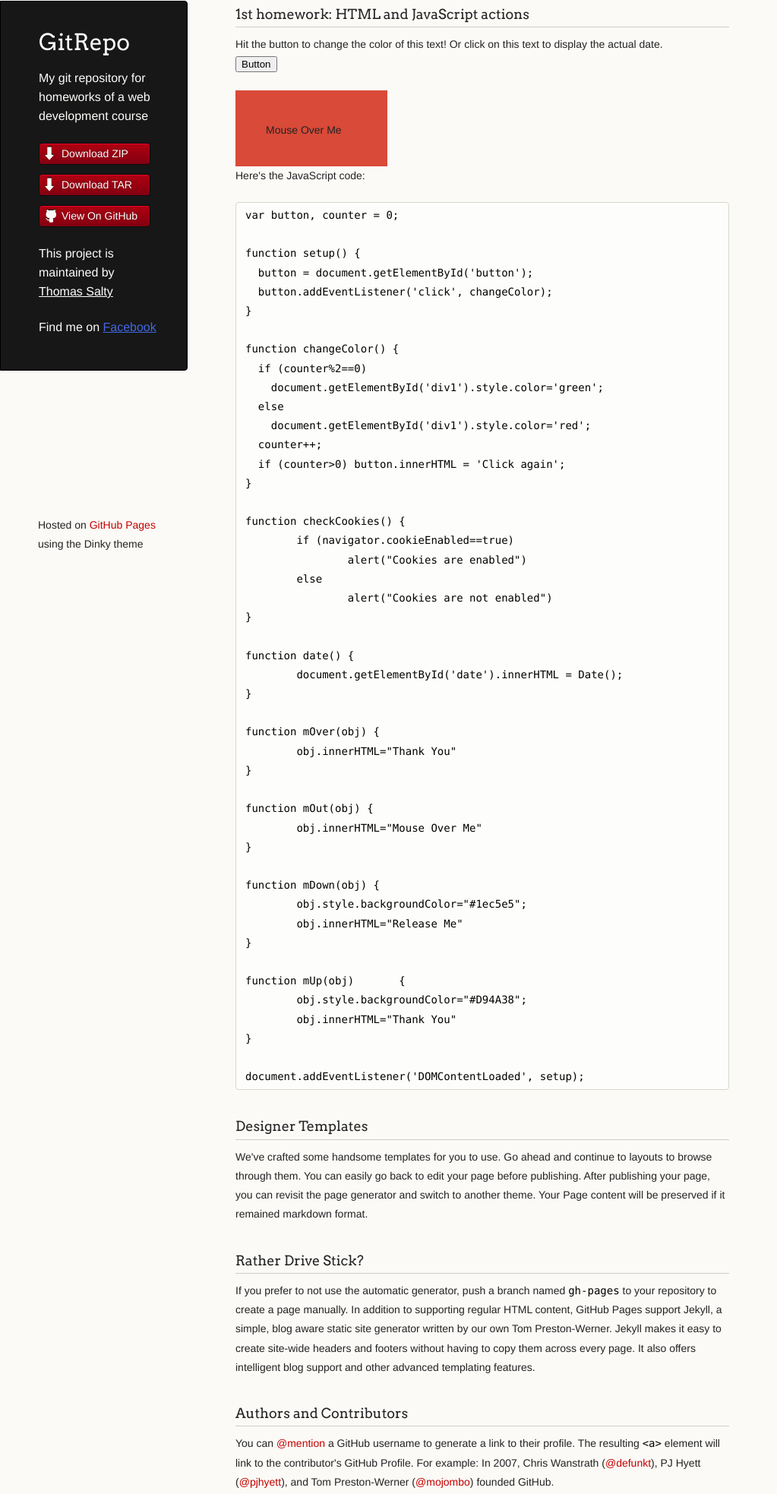
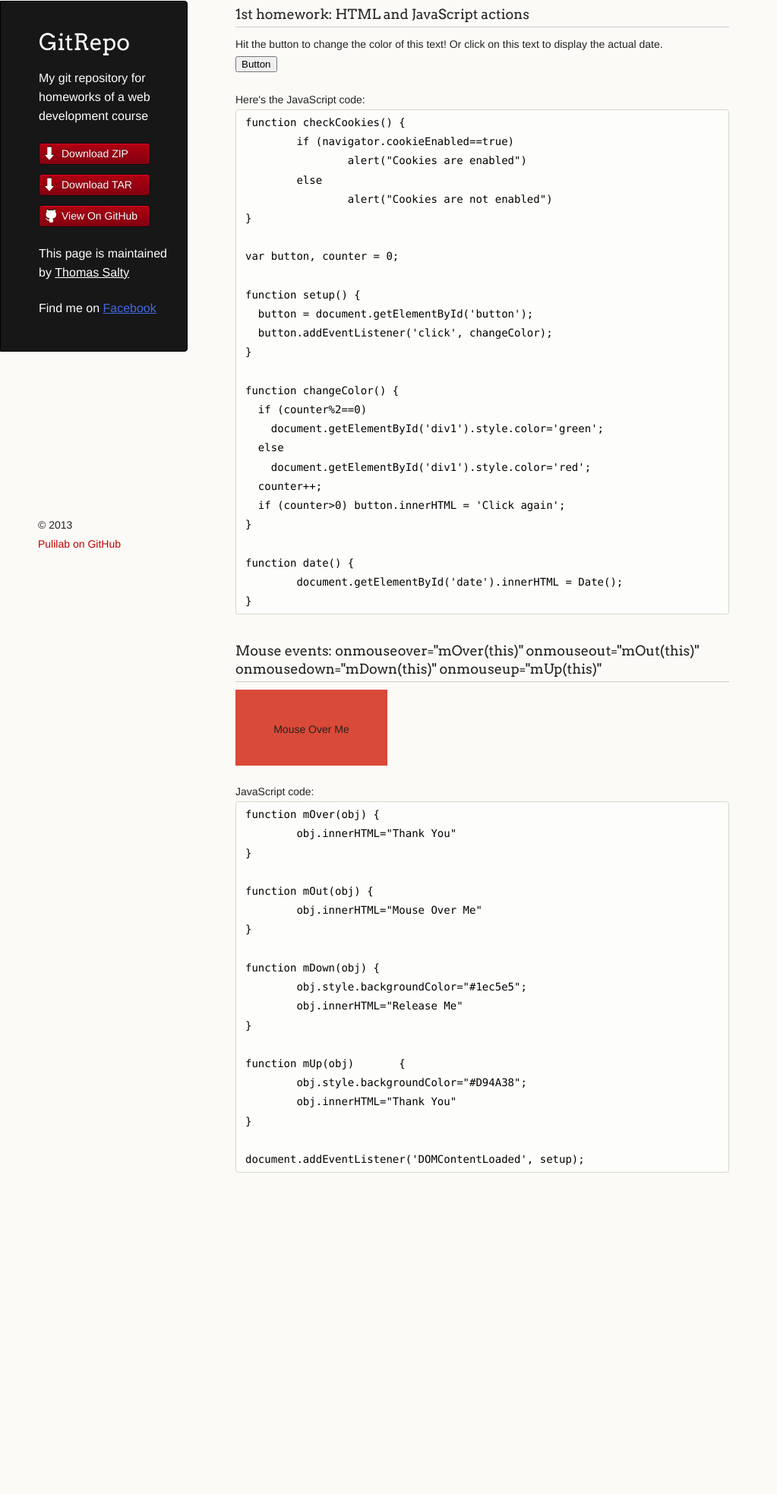
Before and after one commit to ThomasSalty/gitrepo, a plain HTML site: page index.html in a window 1280 px wide. Shown: the part 39-2006 px from the top of the page at 76% size, without its empty margins (0-1023 px from the left). After the commit the page ends 1665 px from the top, so only its background shows below. Drawn offline with Linux system fonts and the light colour scheme.

Commit message:
Formazasok es az 1. hazi kozel vegleges formaja.

`````diff
--- a/index.html
+++ b/index.html
@@ -27,7 +27,7 @@
           <li><a class="buttons github" href="https://github.com/ThomasSalty/gitrepo">View On GitHub</a></li>
         </ul>
 
-        <p class="header">This project is maintained by <a class="header name" href="https://github.com/ThomasSalty">Thomas Salty</a></p>
+        <p class="header">This page is maintained by <a class="header name" href="https://github.com/ThomasSalty">Thomas Salty</a></p>
 		<p class="header">Find me on <a id="blue" class="header name" href="http://www.facebook.com/thomas.salty">Facebook</a></p>
 		<script>document.getElementById('blue').style.color="royalblue"</script>
 
@@ -37,13 +37,16 @@
 		<div id="div1" onclick="this.innerHTML=Date()">Hit the button to change the color of this text! Or click on this text to display the actual date.</div>
 		<button id="button">Button</button>
 		<!-- <input type="button" id="button" value="Button" /> -->
+<p></p>
+<div>Here's the JavaScript code:</div>
+<pre><code>function checkCookies() {
+	if (navigator.cookieEnabled==true)
+		alert("Cookies are enabled")
+	else
+		alert("Cookies are not enabled")
+}
 
-<p></p>
-
-<div onmouseover="mOver(this)" onmouseout="mOut(this)" onmousedown="mDown(this)" onmouseup="mUp(this)" style="background-color:#D94A38;width:120px;height:20px;padding:40px;">Mouse Over Me</div>
-
-<p>Here's the JavaScript code:</p>
-<pre><code>var button, counter = 0;
+var button, counter = 0;
 
 function setup() {
   button = document.getElementById('button');
@@ -59,17 +62,17 @@ function changeColor() {
   if (counter>0) button.innerHTML = 'Click again';
 }
 
-function checkCookies() {
-	if (navigator.cookieEnabled==true)
-		alert("Cookies are enabled")
-	else
-		alert("Cookies are not enabled")
-}
-
 function date() {
 	document.getElementById('date').innerHTML = Date();
 }
+</code></pre>
 
+<h3>Mouse events: onmouseover="mOver(this)" onmouseout="mOut(this)" onmousedown="mDown(this)" onmouseup="mUp(this)"</h3>
+<div align="center" onmouseover="mOver(this)" onmouseout="mOut(this)" onmousedown="mDown(this)" onmouseup="mUp(this)" style="background-color:#D94A38;width:120px;height:20px;padding:40px;">Mouse Over Me</div>
+<p></p>
+
+<div>JavaScript code:</div>
+<code><pre>
 function mOver(obj) {
 	obj.innerHTML="Thank You"
 }
@@ -91,24 +94,10 @@ function mUp(obj)	{
 document.addEventListener('DOMContentLoaded', setup);
 </code></pre>
 
-<h3>Designer Templates</h3>
-
-<p>We've crafted some handsome templates for you to use. Go ahead and continue to layouts to browse through them. You can easily go back to edit your page before publishing. After publishing your page, you can revisit the page generator and switch to another theme. Your Page content will be preserved if it remained markdown format.</p>
-
-<h3>Rather Drive Stick?</h3>
-
-<p>If you prefer to not use the automatic generator, push a branch named <code>gh-pages</code> to your repository to create a page manually. In addition to supporting regular HTML content, GitHub Pages support Jekyll, a simple, blog aware static site generator written by our own Tom Preston-Werner. Jekyll makes it easy to create site-wide headers and footers without having to copy them across every page. It also offers intelligent blog support and other advanced templating features.</p>
-
-<h3>Authors and Contributors</h3>
-
-<p>You can <a href="https://github.com/blog/821" class="user-mention">@mention</a> a GitHub username to generate a link to their profile. The resulting <code>&lt;a&gt;</code> element will link to the contributor's GitHub Profile. For example: In 2007, Chris Wanstrath (<a href="https://github.com/defunkt" class="user-mention">@defunkt</a>), PJ Hyett (<a href="https://github.com/pjhyett" class="user-mention">@pjhyett</a>), and Tom Preston-Werner (<a href="https://github.com/mojombo" class="user-mention">@mojombo</a>) founded GitHub.</p>
-
-<h3>Support or Contact</h3>
-
-<p>Having trouble with Pages? Check out the documentation at <a href="http://help.github.com/pages">http://help.github.com/pages</a> or contact <a href="mailto:support@github.com">support@github.com</a> and we’ll help you sort it out.````</p>
       </section>
       <footer>
-        <p><small>Hosted on <a href="https://pages.github.com">GitHub Pages</a> using the Dinky theme</small></p>
+	    <div><small>&copy; 2013</small></div>
+        <p><small><a href="https://github.com/pulilab">Pulilab on GitHub</a></small></p>
       </footer>
     </div>
     <!--[if !IE]><script>fixScale(document);</script><![endif]-->
@@ -143,5 +132,6 @@ document.addEventListener('DOMContentLoaded', setup);
 	obj.innerHTML="Thank You"
   }
   </script>
+  <noscript>Your browser does not support JavaScript</noscript>
   </body>
 </html>
`````
